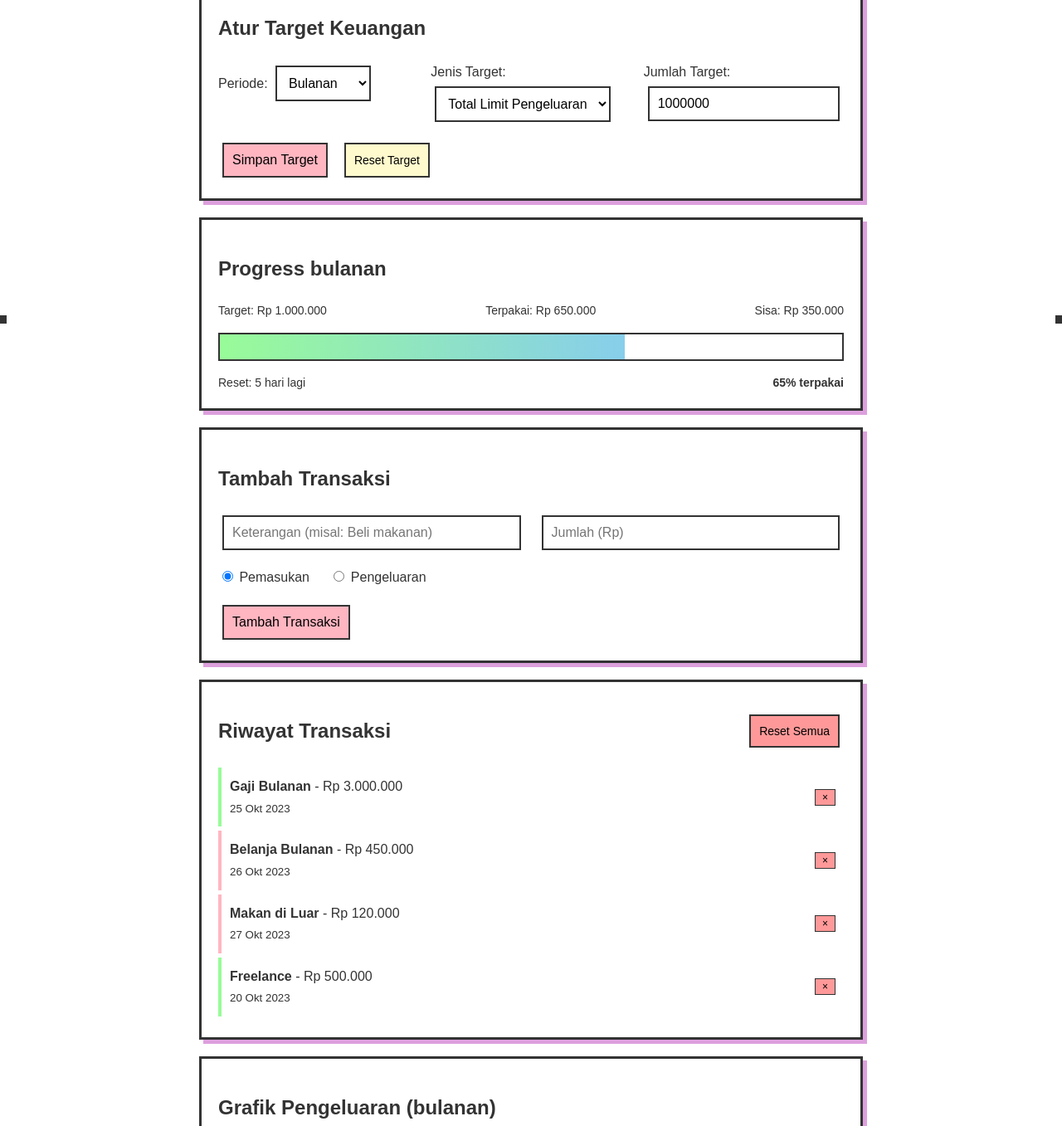
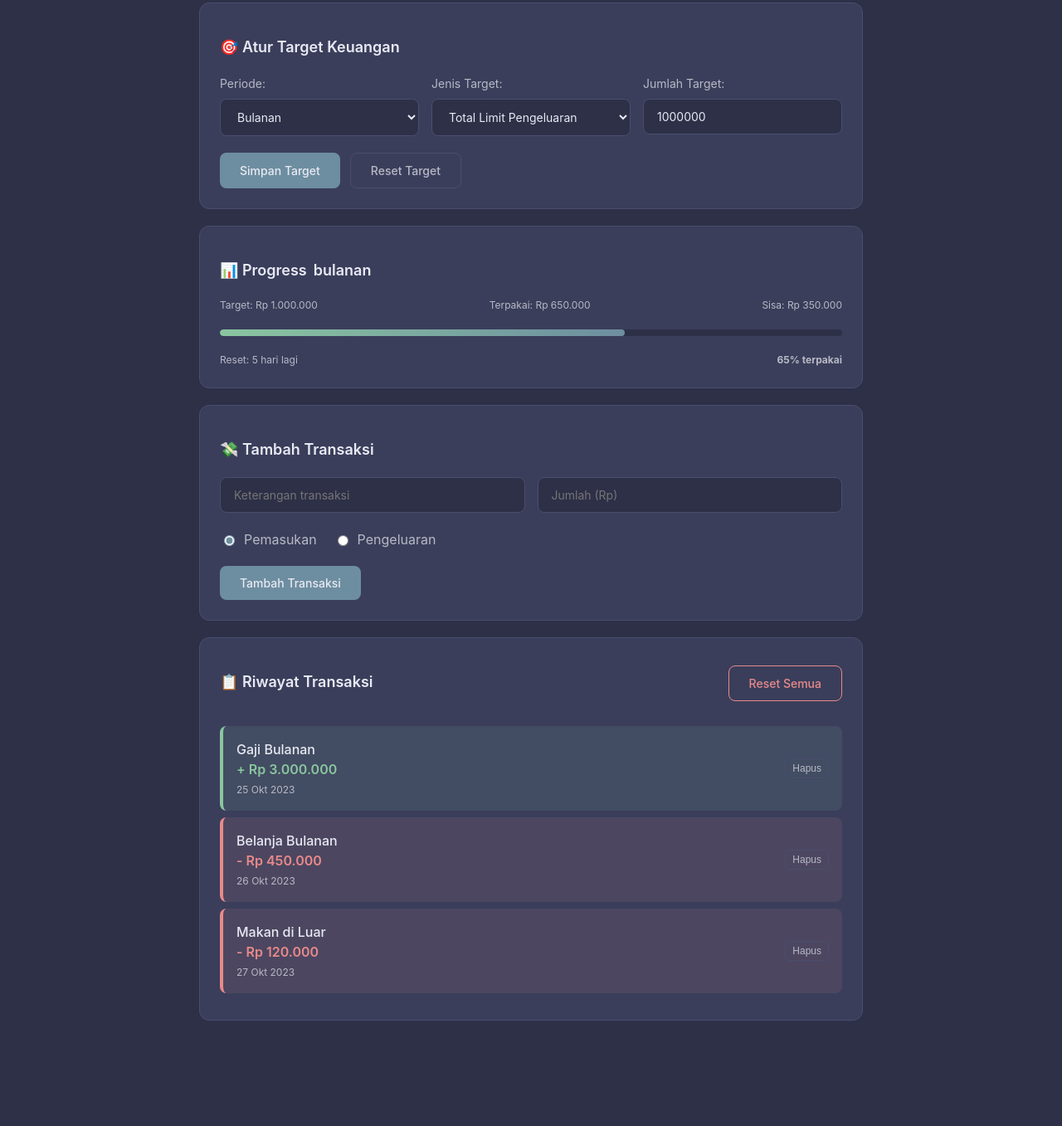
Before and after one commit to belindaasn/Finance-Manage-ID, a plain HTML site: page index.html in a window 1280 px wide. Shown: the part 412-1769 px from the top of the page at 83% size. After the commit the page ends 1682 px from the top, so only its background shows below. Drawn offline with Linux system fonts and the light colour scheme.

Commit message:
Update index.html

```diff
--- a/index.html
+++ b/index.html
@@ -5,165 +5,229 @@
     <meta name="viewport" content="width=device-width, initial-scale=1.0">
     <title>FinanceManageID</title>
     <style>
-        /* === ISKRAMBOL COLOR SCHEME === */
+        /* === NEW COLOR SCHEME BASED ON YOUR SCREENSHOT === */
         :root {
-            --pink: #FFB6C1;
-            --blue: #87CEEB;
-            --yellow: #FFFACD;
-            --green: #98FB98;
-            --purple: #DDA0DD;
-            --dark: #333333;
-            --light: #FFFFFF;
+            --dark-bg: #2D3047;
+            --card-bg: #3A3E5B;
+            --accent: #6D8EA0;
+            --text-light: #E8E9F3;
+            --text-muted: #B8B9C5;
+            --positive: #8AC6A0;
+            --negative: #E88A8A;
+            --border: #4A4E6D;
         }
 
-        /* === PIXEL-STYLE FONT & BASE STYLES === */
-        @import url('https://fonts.googleapis.com/css2?family=Press+Start+2P&display=swap');
-        @import url('https://fonts.googleapis.com/css2?family=DotGothic16&display=swap');
+        /* === FONT STYLES === */
+        @import url('https://fonts.googleapis.com/css2?family=Inter:wght@300;400;500;600&display=swap');
 
         body {
-            font-family: 'DotGothic16', sans-serif;
-            background-color: var(--light);
-            color: var(--dark);
+            font-family: 'Inter', sans-serif;
+            background-color: var(--dark-bg);
+            color: var(--text-light);
             max-width: 800px;
             margin: 0 auto;
             padding: 20px;
-            line-height: 1.6;
+            line-height: 1.5;
+            font-weight: 400;
         }
 
-        /* === PIXEL-STYLED HEADER === */
-        .pixel-header {
-            font-family: 'Press Start 2P', cursive;
+        /* === NEW HEADER STYLE === */
+        .modern-header {
             text-align: center;
-            color: var(--blue);
-            text-shadow: 3px 3px 0 var(--pink);
-            margin-bottom: 30px;
-            font-size: 24px;
-            padding: 20px;
-            border: 4px dashed var(--yellow);
-            background-color: var(--light);
+            margin-bottom: 40px;
+            padding: 30px 20px;
+            background: var(--card-bg);
+            border-radius: 12px;
+            border: 1px solid var(--border);
         }
 
-        /* === PIXEL-STYLED CARDS === */
-        .pixel-card {
-            background: var(--light);
-            border: 3px solid var(--dark);
-            border-radius: 0;
-            padding: 20px;
-            margin-bottom: 20px;
-            box-shadow: 5px 5px 0 var(--purple);
-            position: relative;
+        .site-title {
+            font-size: 32px;
+            font-weight: 600;
+            color: var(--text-light);
+            margin: 0;
+            letter-spacing: -0.5px;
         }
 
-        .pixel-card::before {
-            content: '';
-            position: absolute;
-            top: 5px;
-            left: 5px;
-            right: -5px;
-            bottom: -5px;
-            background: var(--yellow);
-            z-index: -1;
-            border: 2px solid var(--dark);
+        .site-subtitle {
+            font-size: 16px;
+            color: var(--text-muted);
+            margin: 8px 0 0 0;
+            font-weight: 300;
+        }
+
+        /* === MODERN CARDS === */
+        .modern-card {
+            background: var(--card-bg);
+            border: 1px solid var(--border);
+            border-radius: 12px;
+            padding: 24px;
+            margin-bottom: 20px;
+            backdrop-filter: blur(10px);
+        }
+
+        .card-title {
+            font-size: 18px;
+            font-weight: 600;
+            color: var(--text-light);
+            margin-bottom: 20px;
+            display: flex;
+            align-items: center;
+            gap: 8px;
         }
 
         /* === SALDO SECTION === */
         .saldo-container {
             text-align: center;
-            background: linear-gradient(135deg, var(--blue), var(--green));
-            padding: 25px;
-            border: 4px solid var(--dark);
+            background: linear-gradient(135deg, var(--accent), var(--card-bg));
+            padding: 30px;
+            border-radius: 16px;
             margin-bottom: 25px;
+            border: 1px solid var(--border);
         }
 
         .saldo-amount {
-            font-family: 'Press Start 2P', cursive;
-            font-size: 32px;
-            color: var(--light);
-            text-shadow: 2px 2px 0 var(--dark);
-            margin: 10px 0;
+            font-size: 36px;
+            font-weight: 600;
+            color: var(--text-light);
+            margin: 15px 0;
         }
 
-        /* === PIXEL-STYLED FORM ELEMENTS === */
-        .pixel-input, .pixel-select, .pixel-button {
-            font-family: 'DotGothic16', sans-serif;
-            border: 2px solid var(--dark);
-            padding: 10px;
-            margin: 5px;
-            background: var(--light);
-            font-size: 16px;
+        .saldo-label {
+            font-size: 14px;
+            color: var(--text-muted);
+            text-transform: uppercase;
+            letter-spacing: 1px;
         }
 
-        .pixel-button {
-            background: var(--pink);
-            cursor: pointer;
-            transition: all 0.1s;
+        /* === MODERN FORM ELEMENTS === */
+        .modern-input, .modern-select {
+            background: var(--dark-bg);
+            border: 1px solid var(--border);
+            border-radius: 8px;
+            padding: 12px 16px;
+            color: var(--text-light);
+            font-family: 'Inter', sans-serif;
+            font-size: 14px;
+            width: 100%;
+            box-sizing: border-box;
         }
 
-        .pixel-button:hover {
-            transform: translate(2px, 2px);
-            background: var(--purple);
+        .modern-input:focus, .modern-select:focus {
+            outline: none;
+            border-color: var(--accent);
         }
 
-        /* RESET BUTTON STYLES */
+        .modern-button {
+            background: var(--accent);
+            color: var(--text-light);
+            border: none;
+            border-radius: 8px;
+            padding: 12px 24px;
+            font-family: 'Inter', sans-serif;
+            font-size: 14px;
+            font-weight: 500;
+            cursor: pointer;
+            transition: all 0.2s ease;
+        }
+
+        .modern-button:hover {
+            background: #5D7E90;
+            transform: translateY(-1px);
+        }
+
+        /* Button variants */
         .reset-button {
-            background: var(--yellow);
-            font-size: 14px;
+            background: transparent;
+            border: 1px solid var(--border);
+            color: var(--text-muted);
         }
 
         .reset-all-button {
-            background: #FF9999;
-            font-size: 14px;
+            background: transparent;
+            border: 1px solid var(--negative);
+            color: var(--negative);
         }
 
-        .button-group {
-            display: flex;
-            gap: 10px;
-            margin-top: 15px;
-            flex-wrap: wrap;
+        .delete-btn {
+            background: transparent;
+            border: 1px solid var(--border);
+            color: var(--text-muted);
+            border-radius: 6px;
+            padding: 4px 8px;
+            font-size: 12px;
+            cursor: pointer;
         }
 
-        /* === PROGRESS BAR PIXEL STYLE === */
-        .pixel-progress {
-            height: 30px;
-            background: var(--light);
-            border: 2px solid var(--dark);
-            margin: 15px 0;
-            position: relative;
+        /* === PROGRESS BAR MODERN STYLE === */
+        .modern-progress {
+            height: 8px;
+            background: var(--dark-bg);
+            border-radius: 4px;
+            margin: 20px 0;
+            overflow: hidden;
         }
 
-        .pixel-progress-bar {
+        .modern-progress-bar {
             height: 100%;
-            background: linear-gradient(90deg, var(--green), var(--blue));
-            transition: width 0.3s;
+            background: linear-gradient(90deg, var(--positive), var(--accent));
+            border-radius: 4px;
+            transition: width 0.3s ease;
         }
 
         .progress-labels {
             display: flex;
             justify-content: space-between;
-            margin-top: 5px;
-            font-size: 14px;
+            font-size: 12px;
+            color: var(--text-muted);
         }
 
         /* === TRANSACTION HISTORY === */
         .transaction-item {
-            padding: 10px;
-            margin: 5px 0;
+            padding: 16px;
+            margin: 8px 0;
+            background: var(--dark-bg);
+            border-radius: 8px;
             border-left: 4px solid;
-            background: var(--light);
             display: flex;
             justify-content: space-between;
             align-items: center;
         }
 
-        .pemasukan { border-left-color: var(--green); }
-        .pengeluaran { border-left-color: var(--pink); }
+        .pemasukan {
+            border-left-color: var(--positive);
+            background: rgba(138, 198, 160, 0.1);
+        }
+        .pengeluaran {
+            border-left-color: var(--negative);
+            background: rgba(232, 138, 138, 0.1);
+        }
 
-        .delete-btn {
-            background: #FF9999;
-            border: 1px solid var(--dark);
-            padding: 2px 8px;
-            cursor: pointer;
+        .transaction-info {
+            flex-grow: 1;
+        }
+
+        .transaction-desc {
+            font-weight: 500;
+            color: var(--text-light);
+        }
+
+        .transaction-amount {
+            font-weight: 600;
+        }
+
+        .pemasukan .transaction-amount {
+            color: var(--positive);
+        }
+
+        .pengeluaran .transaction-amount {
+            color: var(--negative);
+        }
+
+        .transaction-date {
             font-size: 12px;
+            color: var(--text-muted);
+            margin-top: 4px;
         }
 
         /* === GRID LAYOUTS === */
@@ -179,18 +243,35 @@
             gap: 15px;
         }
 
-        /* === PIXEL DECORATIONS === */
-        .pixel-corner {
-            position: absolute;
-            width: 10px;
-            height: 10px;
-            background: var(--dark);
+        .button-group {
+            display: flex;
+            gap: 12px;
+            margin-top: 20px;
+            flex-wrap: wrap;
         }
 
-        .corner-tl { top: -2px; left: -2px; }
-        .corner-tr { top: -2px; right: -2px; }
-        .corner-bl { bottom: -2px; left: -2px; }
-        .corner-br { bottom: -2px; right: -2px; }
+        /* === RADIO BUTTONS === */
+        .radio-group {
+            display: flex;
+            gap: 20px;
+            margin: 20px 0;
+        }
+
+        .radio-label {
+            display: flex;
+            align-items: center;
+            gap: 8px;
+            cursor: pointer;
+            color: var(--text-muted);
+        }
+
+        .radio-label input[type="radio"] {
+            accent-color: var(--accent);
+        }
+
+        .radio-label.selected {
+            color: var(--text-light);
+        }
 
         /* === RESPONSIVE DESIGN === */
         @media (max-width: 600px) {
@@ -198,44 +279,47 @@
                 grid-template-columns: 1fr;
             }
 
-            .pixel-header {
-                font-size: 18px;
+            .site-title {
+                font-size: 24px;
             }
 
             .saldo-amount {
-                font-size: 24px;
+                font-size: 28px;
             }
 
             .button-group {
                 flex-direction: column;
             }
+
+            .modern-card {
+                padding: 20px;
+            }
         }
     </style>
 </head>
 <body>
-    <!-- HEADER -->
-    <header class="pixel-header">
-        FinanceManageID
-        <div class="pixel-corner corner-tl"></div>
-        <div class="pixel-corner corner-tr"></div>
-        <div class="pixel-corner corner-bl"></div>
-        <div class="pixel-corner corner-br"></div>
+    <!-- NEW HEADER -->
+    <header class="modern-header">
+        <h1 class="site-title">FinanceManageID</h1>
+        <p class="site-subtitle">Kelola keuangan dengan mudah dan efisien</p>
     </header>
 
     <!-- SALDO SECTION -->
     <section class="saldo-container">
-        <h2>Saldo Saat Ini</h2>
+        <div class="saldo-label">Saldo Saat Ini</div>
         <div class="saldo-amount" id="currentSaldo">Rp 2.500.000</div>
-        <small>Terakhir update: <span id="lastUpdate">27 Oktober 2023</span></small>
+        <div style="font-size: 14px; color: var(--text-muted);">
+            Terakhir update: <span id="lastUpdate">27 Oktober 2023</span>
+        </div>
     </section>
 
     <!-- BUDGET SETTING SECTION -->
-    <section class="pixel-card">
-        <h2>Atur Target Keuangan</h2>
+    <section class="modern-card">
+        <h2 class="card-title">🎯 Atur Target Keuangan</h2>
         <div class="grid-3">
             <div>
-                <label>Periode:</label>
-                <select class="pixel-select" id="periodSelect">
+                <label style="display: block; margin-bottom: 8px; color: var(--text-muted); font-size: 14px;">Periode:</label>
+                <select class="modern-select" id="periodSelect">
                     <option>Harian</option>
                     <option>Mingguan</option>
                     <option selected>Bulanan</option>
@@ -243,33 +327,33 @@
                 </select>
             </div>
             <div>
-                <label>Jenis Target:</label>
-                <select class="pixel-select" id="targetType">
+                <label style="display: block; margin-bottom: 8px; color: var(--text-muted); font-size: 14px;">Jenis Target:</label>
+                <select class="modern-select" id="targetType">
                     <option>Total Limit Pengeluaran</option>
                     <option>Total Minimal Nabung</option>
                 </select>
             </div>
             <div>
-                <label>Jumlah Target:</label>
-                <input type="number" class="pixel-input" id="targetAmount" placeholder="Rp 1.000.000" value="1000000">
+                <label style="display: block; margin-bottom: 8px; color: var(--text-muted); font-size: 14px;">Jumlah Target:</label>
+                <input type="number" class="modern-input" id="targetAmount" placeholder="Rp 1.000.000" value="1000000">
             </div>
         </div>
         <div class="button-group">
-            <button class="pixel-button" onclick="saveTarget()">Simpan Target</button>
-            <button class="pixel-button reset-button" onclick="resetTarget()">Reset Target</button>
+            <button class="modern-button" onclick="saveTarget()">Simpan Target</button>
+            <button class="modern-button reset-button" onclick="resetTarget()">Reset Target</button>
         </div>
     </section>
 
     <!-- PROGRESS TRACKING -->
-    <section class="pixel-card">
-        <h2>Progress <span id="currentPeriod">Bulan Ini</span></h2>
+    <section class="modern-card">
+        <h2 class="card-title">📊 Progress <span id="currentPeriod">Bulan Ini</span></h2>
         <div class="progress-labels">
             <span>Target: <span id="displayTarget">Rp 1.000.000</span></span>
             <span>Terpakai: <span id="displayUsed">Rp 650.000</span></span>
             <span>Sisa: <span id="displayLeft">Rp 350.000</span></span>
         </div>
-        <div class="pixel-progress">
-            <div class="pixel-progress-bar" id="progressBar" style="width: 65%;"></div>
+        <div class="modern-progress">
+            <div class="modern-progress-bar" id="progressBar" style="width: 65%;"></div>
         </div>
         <div class="progress-labels">
             <span>Reset: <span id="resetTimer">5 hari lagi</span></span>
@@ -278,74 +362,58 @@
     </section>
 
     <!-- ADD TRANSACTION -->
-    <section class="pixel-card">
-        <h2>Tambah Transaksi</h2>
+    <section class="modern-card">
+        <h2 class="card-title">💸 Tambah Transaksi</h2>
         <div class="grid-2">
-            <input type="text" class="pixel-input" id="transactionDesc" placeholder="Keterangan (misal: Beli makanan)">
-            <input type="number" class="pixel-input" id="transactionAmount" placeholder="Jumlah (Rp)">
+            <div>
+                <input type="text" class="modern-input" id="transactionDesc" placeholder="Keterangan transaksi">
+            </div>
+            <div>
+                <input type="number" class="modern-input" id="transactionAmount" placeholder="Jumlah (Rp)">
+            </div>
         </div>
-        <div style="margin: 15px 0;">
-            <label>
+        <div class="radio-group">
+            <label class="radio-label">
                 <input type="radio" name="type" value="pemasukan" checked> Pemasukan
             </label>
-            <label style="margin-left: 20px;">
+            <label class="radio-label">
                 <input type="radio" name="type" value="pengeluaran"> Pengeluaran
             </label>
         </div>
-        <button class="pixel-button" onclick="addTransaction()">Tambah Transaksi</button>
+        <button class="modern-button" onclick="addTransaction()">Tambah Transaksi</button>
     </section>
 
     <!-- TRANSACTION HISTORY -->
-    <section class="pixel-card">
-        <div style="display: flex; justify-content: space-between; align-items: center;">
-            <h2>Riwayat Transaksi</h2>
-            <button class="pixel-button reset-all-button" onclick="resetAll()">Reset Semua</button>
+    <section class="modern-card">
+        <div style="display: flex; justify-content: space-between; align-items: center; margin-bottom: 20px;">
+            <h2 class="card-title">📋 Riwayat Transaksi</h2>
+            <button class="modern-button reset-all-button" onclick="resetAll()">Reset Semua</button>
         </div>
         <div id="transactionHistory">
             <div class="transaction-item pemasukan">
-                <div>
-                    <strong>Gaji Bulanan</strong> - Rp 3.000.000
-                    <br><small>25 Okt 2023</small>
+                <div class="transaction-info">
+                    <div class="transaction-desc">Gaji Bulanan</div>
+                    <div class="transaction-amount">+ Rp 3.000.000</div>
+                    <div class="transaction-date">25 Okt 2023</div>
                 </div>
-                <button class="delete-btn" onclick="deleteTransaction(this)">×</button>
+                <button class="delete-btn" onclick="deleteTransaction(this)">Hapus</button>
             </div>
             <div class="transaction-item pengeluaran">
-                <div>
-                    <strong>Belanja Bulanan</strong> - Rp 450.000
-                    <br><small>26 Okt 2023</small>
+                <div class="transaction-info">
+                    <div class="transaction-desc">Belanja Bulanan</div>
+                    <div class="transaction-amount">- Rp 450.000</div>
+                    <div class="transaction-date">26 Okt 2023</div>
                 </div>
-                <button class="delete-btn" onclick="deleteTransaction(this)">×</button>
+                <button class="delete-btn" onclick="deleteTransaction(this)">Hapus</button>
             </div>
             <div class="transaction-item pengeluaran">
-                <div>
-                    <strong>Makan di Luar</strong> - Rp 120.000
-                    <br><small>27 Okt 2023</small>
+                <div class="transaction-info">
+                    <div class="transaction-desc">Makan di Luar</div>
+                    <div class="transaction-amount">- Rp 120.000</div>
+                    <div class="transaction-date">27 Okt 2023</div>
                 </div>
-                <button class="delete-btn" onclick="deleteTransaction(this)">×</button>
+                <button class="delete-btn" onclick="deleteTransaction(this)">Hapus</button>
             </div>
-            <div class="transaction-item pemasukan">
-                <div>
-                    <strong>Freelance</strong> - Rp 500.000
-                    <br><small>20 Okt 2023</small>
-                </div>
-                <button class="delete-btn" onclick="deleteTransaction(this)">×</button>
-            </div>
-        </div>
-    </section>
-
-    <!-- SPENDING CHART SECTION -->
-    <section class="pixel-card">
-        <h2>Grafik Pengeluaran (<span id="chartPeriod">Bulanan</span>)</h2>
-        <div style="text-align: center; padding: 20px; background: var(--yellow); border: 2px solid var(--dark);">
-            <p>[Grafik akan muncul di sini]</p>
-            <p><small>Pilih periode:
-                <select class="pixel-select" id="chartPeriodSelect">
-                    <option>Harian</option>
-                    <option>Mingguan</option>
-                    <option selected>Bulanan</option>
-                    <option>Tahunan</option>
-                </select>
-            </small></p>
         </div>
     </section>
 
@@ -360,8 +428,7 @@
             transactions: [
                 { desc: 'Gaji Bulanan', amount: 3000000, type: 'pemasukan', date: '25 Okt 2023' },
                 { desc: 'Belanja Bulanan', amount: 450000, type: 'pengeluaran', date: '26 Okt 2023' },
-                { desc: 'Makan di Luar', amount: 120000, type: 'pengeluaran', date: '27 Okt 2023' },
-                { desc: 'Freelance', amount: 500000, type: 'pemasukan', date: '20 Okt 2023' }
+                { desc: 'Makan di Luar', amount: 120000, type: 'pengeluaran', date: '27 Okt 2023' }
             ]
         };
 
@@ -377,7 +444,6 @@
             document.getElementById('progressPercent').textContent = Math.round(progressPercent) + '%';
 
             document.getElementById('currentPeriod').textContent = currentData.period.toLowerCase();
-            document.getElementById('chartPeriod').textContent = currentData.period.toLowerCase();
         }
 
         // Format currency in Indonesian style
@@ -394,7 +460,7 @@
             currentData.target = targetAmount;
             currentData.period = period;
             currentData.targetType = targetType;
-            currentData.used = 0; // Reset used amount when setting new target
+            currentData.used = 0;
 
             updateDisplay();
             alert('Target berhasil disimpan!');
@@ -463,13 +529,15 @@
             }
 
             // Add to transaction history
+            const sign = type === 'pemasukan' ? '+' : '-';
             const transactionHTML = `
                 <div class="transaction-item ${type}">
-                    <div>
-                        <strong>${desc}</strong> - ${formatCurrency(amount)}
-                        <br><small>${newTransaction.date}</small>
+                    <div class="transaction-info">
+                        <div class="transaction-desc">${desc}</div>
+                        <div class="transaction-amount">${sign} ${formatCurrency(amount)}</div>
+                        <div class="transaction-date">${newTransaction.date}</div>
                     </div>
-                    <button class="delete-btn" onclick="deleteTransaction(this)">×</button>
+                    <button class="delete-btn" onclick="deleteTransaction(this)">Hapus</button>
                 </div>
             `;
 
@@ -493,17 +561,6 @@
         // Initialize when page loads
         document.addEventListener('DOMContentLoaded', function() {
             updateDisplay();
-
-            // Add button click effects
-            const buttons = document.querySelectorAll('.pixel-button');
-            buttons.forEach(button => {
-                button.addEventListener('click', function() {
-                    this.style.transform = 'translate(4px, 4px)';
-                    setTimeout(() => {
-                        this.style.transform = 'translate(0, 0)';
-                    }, 100);
-                });
-            });
         });
     </script>
 </body>
```
